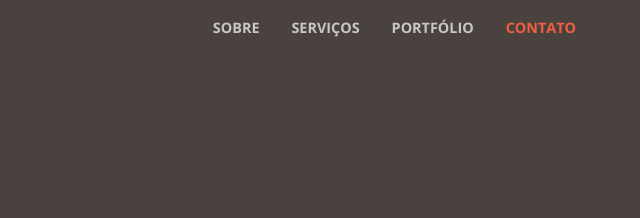
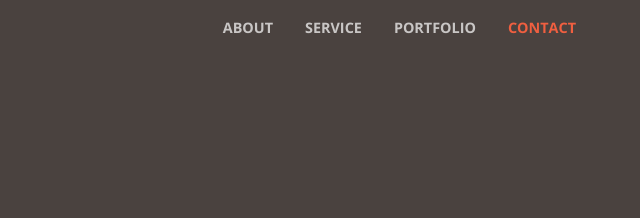
Before and after one commit to MarioT1/Curso-Git-Netuno, a website with bundled scripts: page index.html in a window 1280 px wide. Shown: the top 218 px of the page, 603-1243 px from the left. Built offline with nearby package versions, Linux system fonts and the light colour scheme.

Commit message:
Tradução do projeto

```diff
--- a/index.html
+++ b/index.html
@@ -38,16 +38,16 @@
         <div class="collapse navbar-collapse" id="navbarResponsive">
           <ul class="navbar-nav ml-auto">
             <li class="nav-item">
-              <a class="nav-link js-scroll-trigger" href="#about">Sobre</a>
+              <a class="nav-link js-scroll-trigger" href="#about">About</a>
             </li>
             <li class="nav-item">
-              <a class="nav-link js-scroll-trigger" href="#services">Serviços</a>
+              <a class="nav-link js-scroll-trigger" href="#services">Service</a>
             </li>
             <li class="nav-item">
-              <a class="nav-link js-scroll-trigger" href="#portfolio">Portfólio</a>
+              <a class="nav-link js-scroll-trigger" href="#portfolio">Portfolio</a>
             </li>
             <li class="nav-item">
-              <a class="nav-link js-scroll-trigger" href="#contact">Contato</a>
+              <a class="nav-link js-scroll-trigger" href="#contact">Contact</a>
             </li>
           </ul>
         </div>
```
